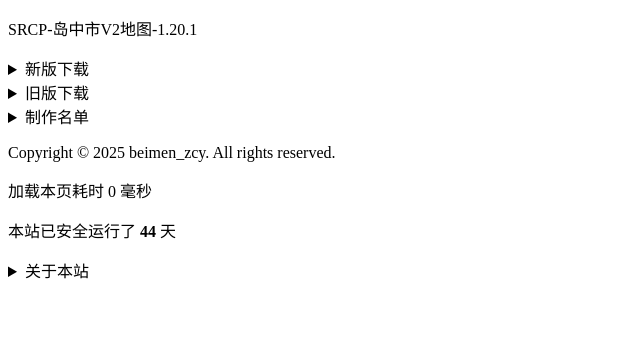
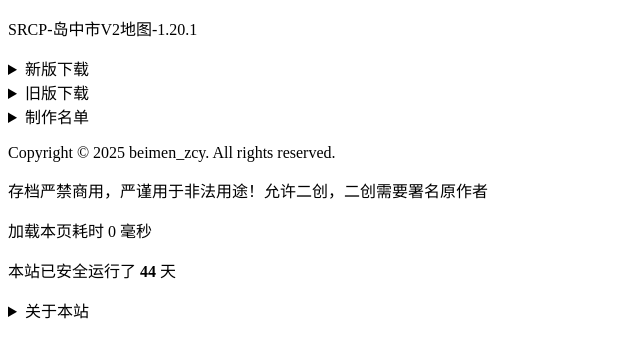
Before and after one commit to beimencangyun/www.beimen.qzz.io, a plain HTML site: page index.html in a window 1280 px wide. Shown: the whole page, without its empty margins (0-640 px from the left). Drawn offline with Linux system fonts and the light colour scheme.

Commit message:
Update index.html

```diff
--- a/index.html
+++ b/index.html
@@ -98,6 +98,7 @@
 </details>
 
 <p>Copyright © 2025 beimen_zcy. All rights reserved. </p>
+<p>存档严禁商用，严谨用于非法用途！允许二创，二创需要署名原作者</p>
 
 <script language=javascript> var t1 = new Date().getTime();</script>
 <SCRIPT LANGUAGE="JavaScript">
```
